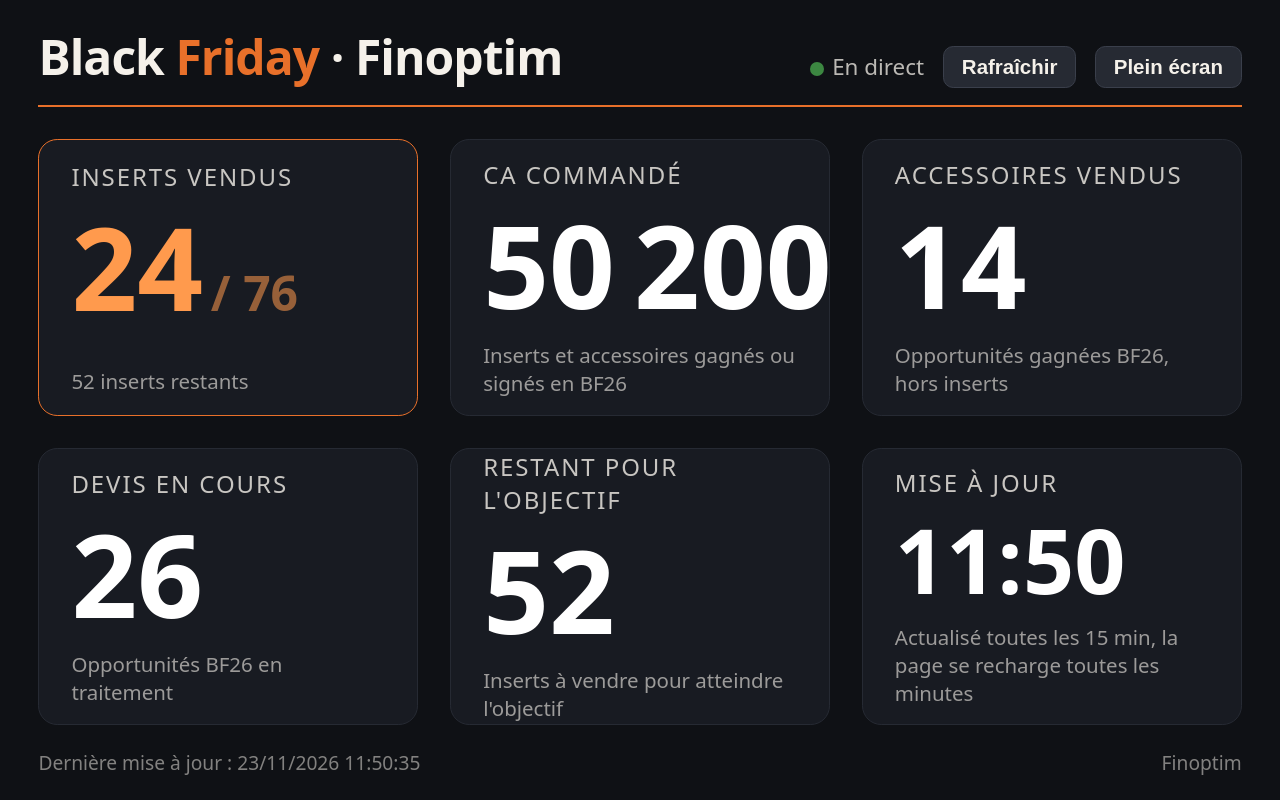
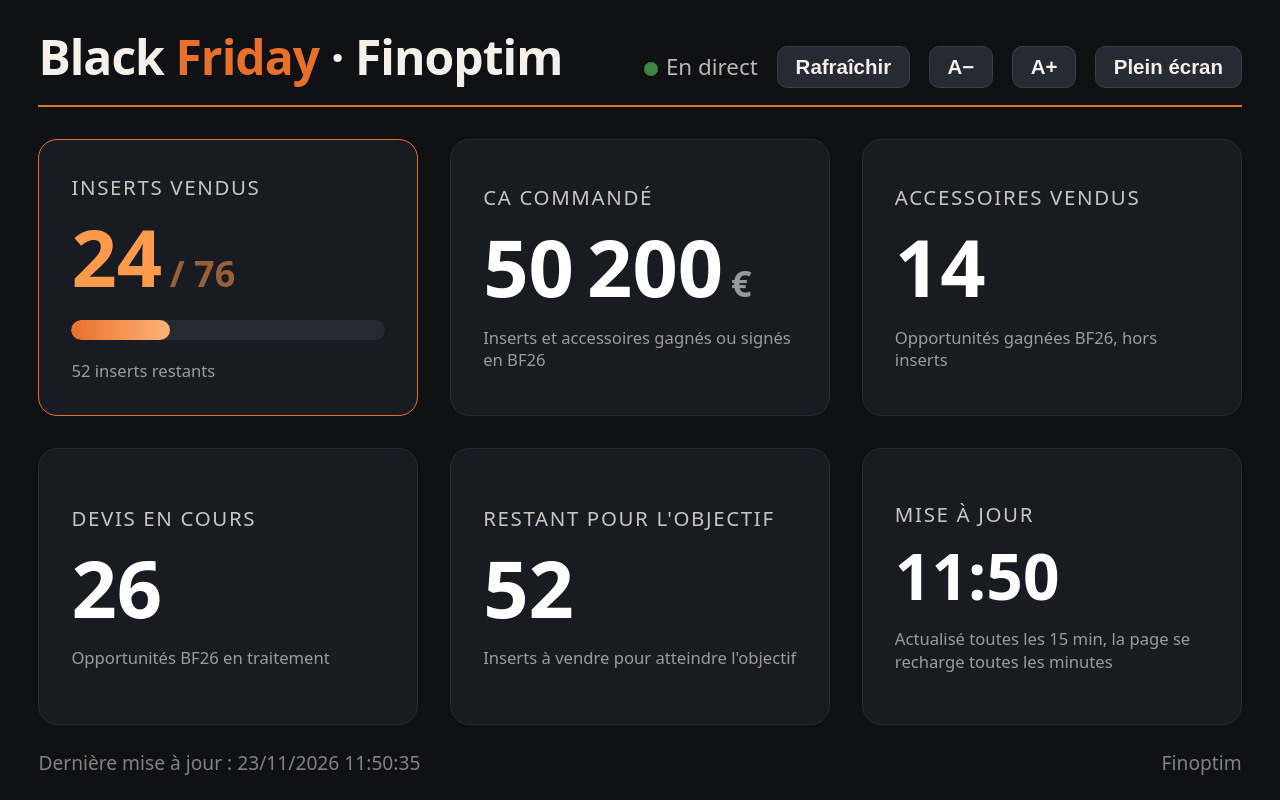
Before and after one commit to Finoptim-Quentin/finoptim-bf26-dashboard, a plain HTML site: page index.html in a window 1280 px wide. Drawn offline with Linux system fonts and the light colour scheme.

Commit message:
Page : tailles réduites, boutons A- et A+ pour l'échelle
Co-Authored-By: Claude Haiku 5.5 <noreply@anthropic.com>
Claude-Session: https://claude.ai/code/session_01SBgQR1RMwxi2tbqfCfz4dg

```diff
--- a/index.html
+++ b/index.html
@@ -21,13 +21,13 @@ h1 span{color:#e8702a}
 .grid{flex:1;min-height:0;display:grid;grid-template-columns:repeat(3,minmax(0,1fr));grid-template-rows:repeat(2,minmax(0,1fr));gap:min(3vw,4vh);margin-top:min(4vh,6vw)}
 .card{background:#181b22;border:1px solid #262a33;border-radius:1.5vw;padding:min(4vh,5vw) min(3vw,4vh);display:flex;flex-direction:column;justify-content:center;min-width:0;min-height:0;overflow:hidden}
 .card.accent{border-color:#e8702a}
-.label{font-size:min(2vw,3vh);text-transform:uppercase;letter-spacing:.08em;opacity:.8;margin-bottom:min(2vh,3vw)}
-.value{font-size:min(9vw,17vh);font-weight:900;line-height:1;font-variant-numeric:tabular-nums;color:#fff;white-space:nowrap}
+.label{font-size:min(1.6vw,2.6vh);text-transform:uppercase;letter-spacing:.08em;opacity:.8;margin-bottom:min(2vh,3vw)}
+.value{font-size:min(6.2vw,11vh);font-weight:900;line-height:1;font-variant-numeric:tabular-nums;color:#fff;white-space:nowrap}
 .card.accent .value{color:#ff9a4d}
-.value small{font-size:min(4vw,6vh);opacity:.55;font-weight:700;margin-left:.6vw}
+.value small{font-size:min(3vw,4.5vh);opacity:.55;font-weight:700;margin-left:.6vw}
 .bar{height:min(2.4vh,3vw);background:#262a33;border-radius:1vw;margin-top:min(3vh,4vw);overflow:hidden}
 .bar i{display:block;height:100%;width:0;background:linear-gradient(90deg,#e8702a,#ffb37a);transition:width .8s ease;border-radius:1vw}
-.sub{font-size:min(1.6vw,2.6vh);opacity:.6;margin-top:min(2.5vh,3vw);line-height:1.35}
+.sub{font-size:min(1.3vw,2.2vh);opacity:.6;margin-top:min(2.5vh,3vw);line-height:1.35}
 .bump{animation:bump .6s ease}
 @keyframes bump{50%{transform:scale(1.06)}}
 footer{font-size:min(1.5vw,2.4vh);opacity:.5;margin-top:min(3vh,4vw);display:flex;justify-content:space-between;gap:2vw}
@@ -40,6 +40,8 @@ footer{font-size:min(1.5vw,2.4vh);opacity:.5;margin-top:min(3vh,4vw);display:fle
   <div class="tools">
     <div class="status" id="status"><span class="dot"></span><span id="statusText">Connexion…</span></div>
     <button class="btn" id="refresh" type="button">Rafraîchir</button>
+    <button class="btn" id="zm" type="button" title="Réduire">A−</button>
+    <button class="btn" id="zp" type="button" title="Agrandir">A+</button>
     <button class="btn" id="fs" type="button">Plein écran</button>
   </div>
 </header>
@@ -73,7 +75,7 @@ footer{font-size:min(1.5vw,2.4vh);opacity:.5;margin-top:min(3vh,4vw);display:fle
   </section>
   <section class="card">
     <div class="label">Mise à jour</div>
-    <div class="value" id="heure" style="font-size:min(7vw,12vh)">—</div>
+    <div class="value" id="heure" style="font-size:min(5vw,9vh)">—</div>
     <div class="sub">Actualisé toutes les 15 min, la page se recharge toutes les minutes</div>
   </section>
 </main>
@@ -160,6 +162,20 @@ footer{font-size:min(1.5vw,2.4vh);opacity:.5;margin-top:min(3vh,4vw);display:fle
     }
   });
 
+  var ZKEY = 'bf26-zoom';
+  var zoom = 1;
+  try { zoom = parseFloat(localStorage.getItem(ZKEY)) || 1; } catch (e) {}
+
+  function applyZoom(z) {
+    zoom = Math.min(1.5, Math.max(0.5, Math.round(z * 100) / 100));
+    document.documentElement.style.zoom = zoom;
+    try { localStorage.setItem(ZKEY, zoom); } catch (e) {}
+  }
+  applyZoom(zoom);
+
+  $('zm').addEventListener('click', function () { applyZoom(zoom - 0.1); });
+  $('zp').addEventListener('click', function () { applyZoom(zoom + 0.1); });
+
   load();
   setInterval(load, 60 * 1000);
 })();
```
